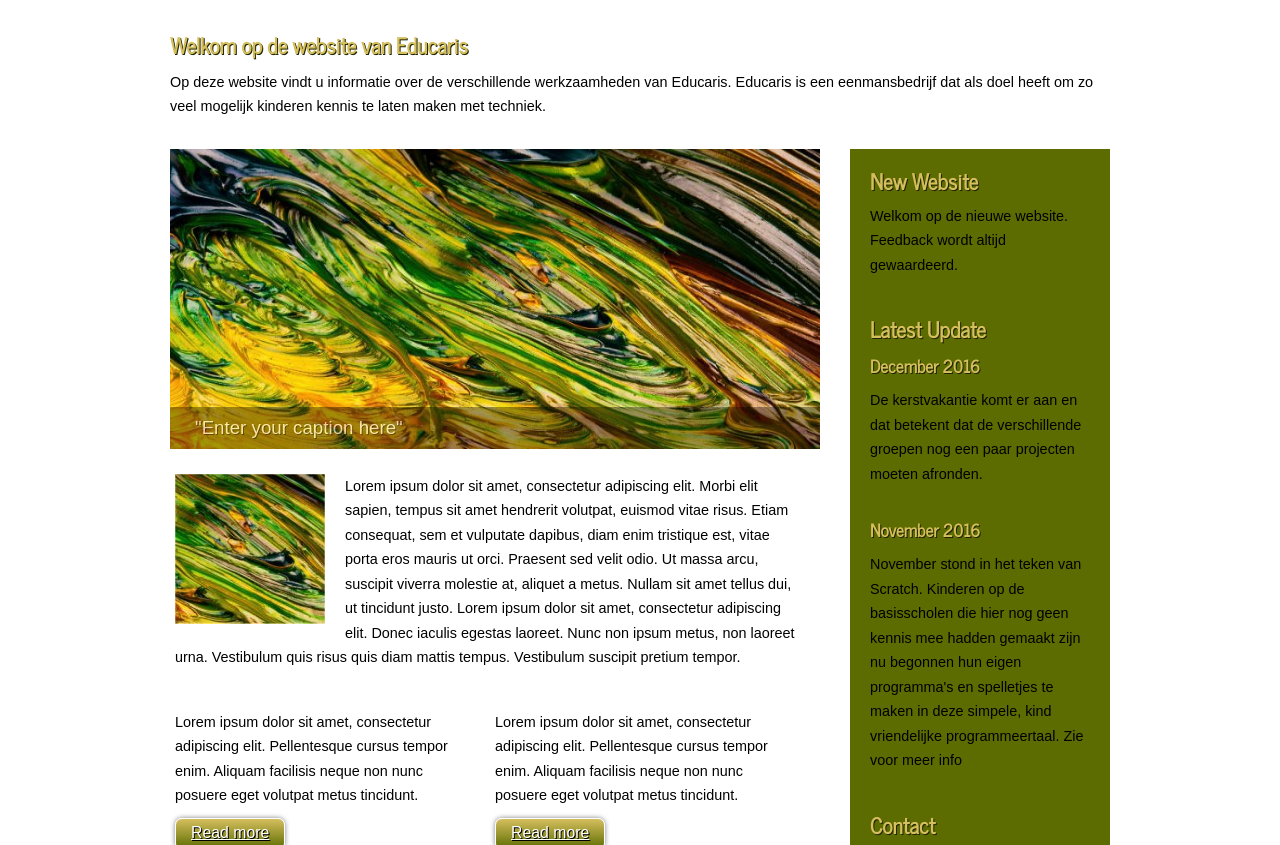
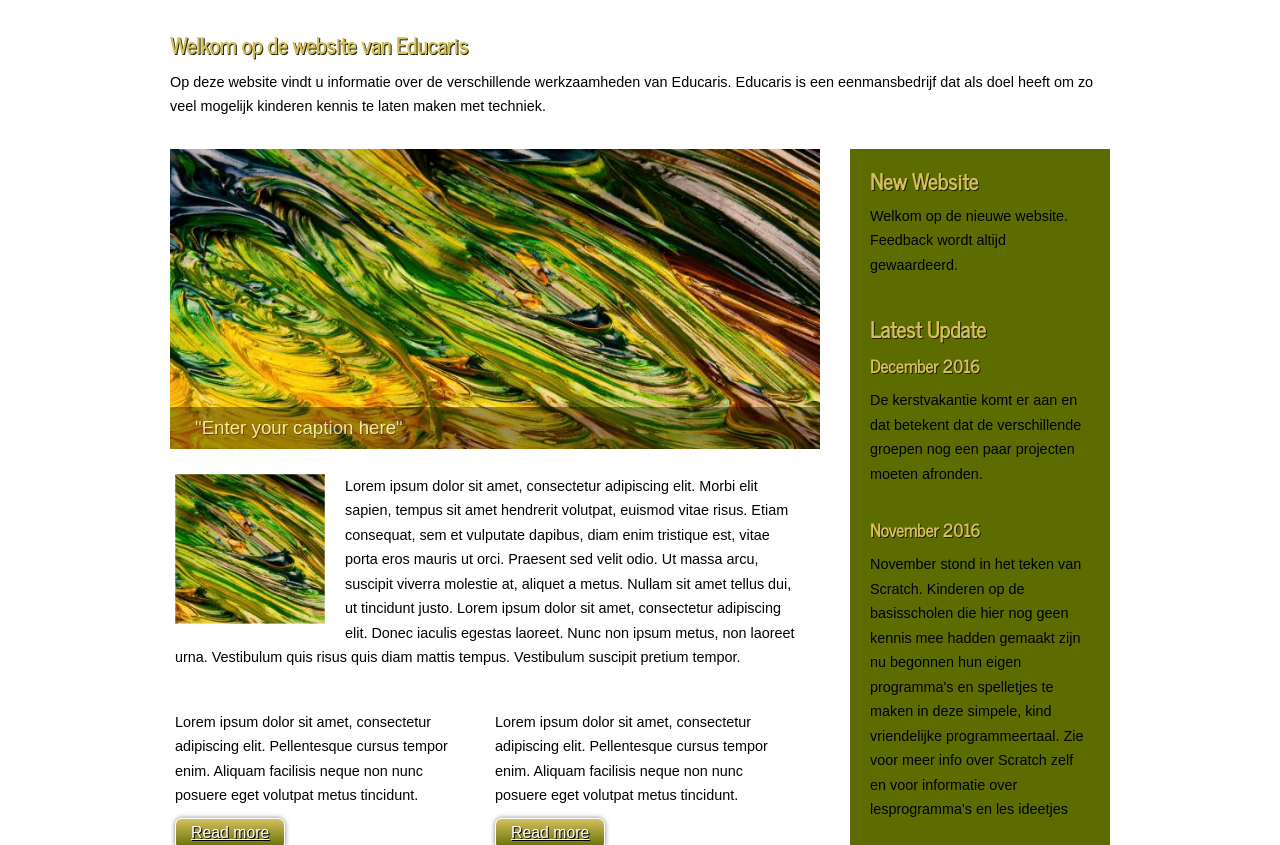
Before and after one commit to educaris/educaris.github.io, a plain HTML site: page index.html in a window 1280 px wide. Shown: the part 102-947 px from the top of the page. Drawn offline with Linux system fonts and the light colour scheme.

Commit message:
Update index.html

```diff
--- a/index.html
+++ b/index.html
@@ -69,7 +69,8 @@
               <div class="sidebar_item">
                 <h3>November 2016</h3>
                 <p>November stond in het teken van Scratch. Kinderen op de basisscholen die hier nog geen kennis mee hadden gemaakt zijn nu begonnen hun eigen programma's en spelletjes te maken in deze simpele, kind
-			vriendelijke programmeertaal. Zie <a href=www.scratch.mit.edu> </a> voor meer info</p>
+			vriendelijke programmeertaal. Zie <a href="www.scratch.mit.edu"> </a> voor meer info over Scratch zelf en <a href="http://wiki.educaris.org/index.php/Scratch"> </a> voor informatie over
+		      lesprogramma's en les ideetjes</p>
 		      </div><!--close sidebar_item-->
             </div><!--close sidebar-->
             <div class="sidebar">
```
